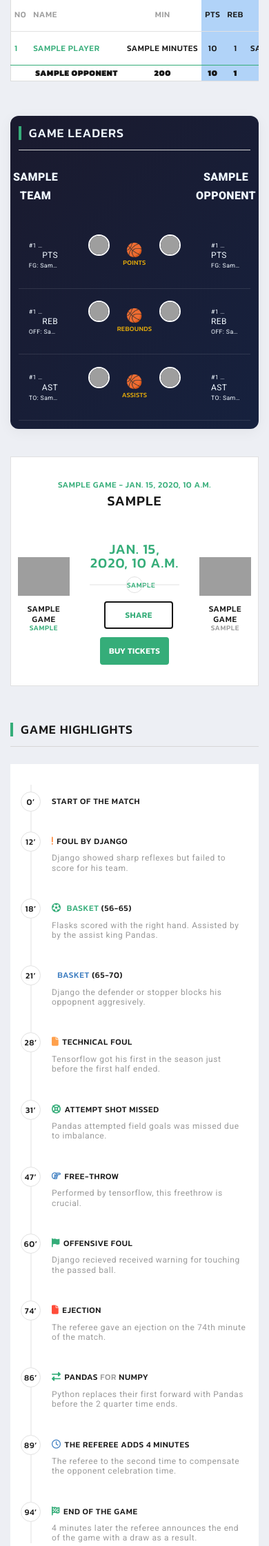
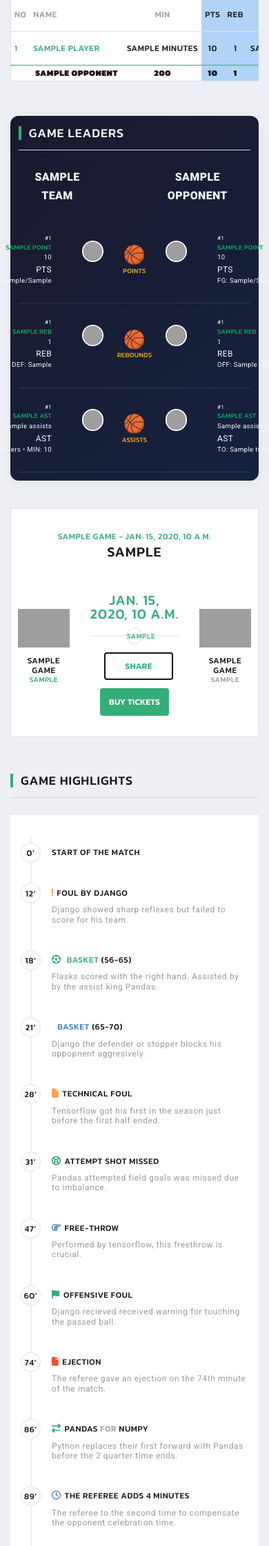
Before and after one commit to LeftyEzra/statshub-app, a Django app: template team/templates/game-overview.html in a window 390 px wide. Shown: the part 2232-4474 px from the top of the page at 69% size. Run offline with Django 5.2, Linux system fonts and the light colour scheme; tables that the repository leaves empty hold one stand-in row (values such as "Sample post"); the template is opened without the code that fills it: values that come from a table or form of the project are taken from there, most other values are stand-ins (such as "Sample title", 1, 10 or a date in 2020); grey boxes marked "Sample" are stand-in pictures; some libraries are stand-ins or nearby versions; grey boxes are pictures that could not be loaded.

Commit message:
fix: game leaders tags in game details page for mobile friendly view

```diff
--- a/static/css/game-overview.css
+++ b/static/css/game-overview.css
@@ -268,20 +268,34 @@
 }
 
 
+
+/* General responsive fixes */
 @media (max-width: 768px) {
   .stat-card .leader-row {
     display: flex;
-    flex-wrap: nowrap;
+    flex-wrap: nowrap;          /* prevent stacking */
     justify-content: space-between;
     align-items: center;
-    gap: clamp(4px, 1vw, 8px);
+  }
+
+  .stat-card .teams-header {
+    display: flex;
+    justify-content: center;   /* push names to opposite ends */
+    align-items: center;              /* keep them on the same line */
+    gap: 70px;
+    margin-bottom: 20px;              /* move them backward a bit from stats */
   }
 
   .stat-card .leader-team {
-    display: flex;
-    align-items: center;
     flex: 1;
-    min-width: 0;
+    min-width: 0;               /* allow shrinking */
+  }
+
+  .stat-card .leader-info {
+    white-space: nowrap;        /* keep stats on one line */
+    overflow: visible;
+    text-overflow: ellipsis;
+    font-size: clamp(0.5rem, 2vw, 0.7rem); /* shrink text instead of wrapping */
   }
 
   .stat-card .leader-img img {
@@ -290,44 +304,28 @@
     flex-shrink: 0;                  /* don’t let image collapse */
   }
 
-  .stat-card .leader-info {
-    flex: 1;                         /* take remaining space */
-    min-width: 0;                     /* allow text to shrink */
-    white-space: nowrap;              /* keep stats on one line */
-    overflow: hidden;                 /* truncate only if too long */
-    text-overflow: ellipsis;          /* add … for very long names */
-    font-size: clamp(0.55rem, 1.6vw, 0.85rem);
-    line-height: 1.2;
-  }
-
-  .stat-card .leader-name {
-    font-weight: 600;
-    display: inline-block;
-    max-width: 100%;                  /* respect container width */
-  }
-
+  .stat-card .leader-name,
   .stat-card .leader-stat,
   .stat-card .stat-detail {
-    font-size: clamp(0.55rem, 1.4vw, 0.85rem);
-    white-space: nowrap;
+    font-size: clamp(0.6rem, 2vw, 0.7rem);
   }
 
   .stat-card .leader-category {
-    flex: 0 0 clamp(60px, 12vw, 80px);
+    flex: 0 0 80px;             /* narrower middle column */
     display: flex;
     flex-direction: column;
     align-items: center;
-    justify-content: center;
-    margin: 0 clamp(2px, 0.5vw, 6px);
+    justify-content: center;    /* center ball + text vertically */
+    margin: 0 5px;
   }
 
   .stat-card .category-icon {
-    font-size: clamp(1.2rem, 3vw, 1.6rem);
-    margin-bottom: 3px;
+    font-size: 1.6rem;          /* slightly smaller ball on mobile */
+    margin-bottom: 4px;
   }
 
   .stat-card .category-pill h6 {
-    font-size: clamp(0.6rem, 1.4vw, 0.85rem);
+    font-size: clamp(0.6rem, 2vw, 0.7rem);
     margin: 0;
     text-align: center;
   }
```
